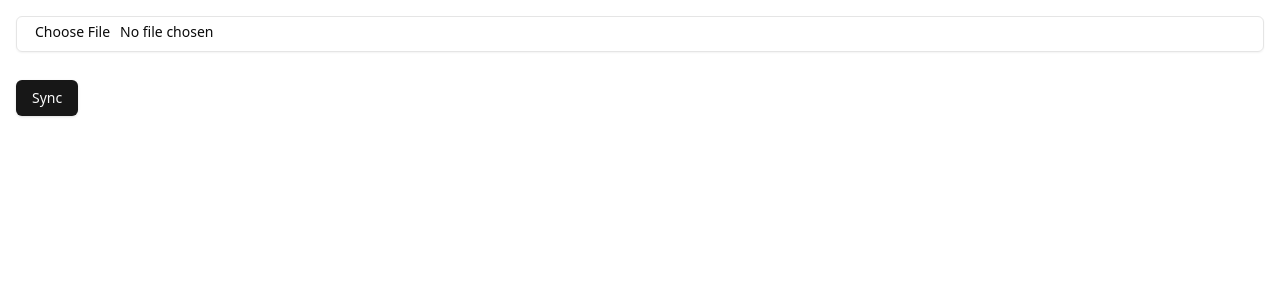
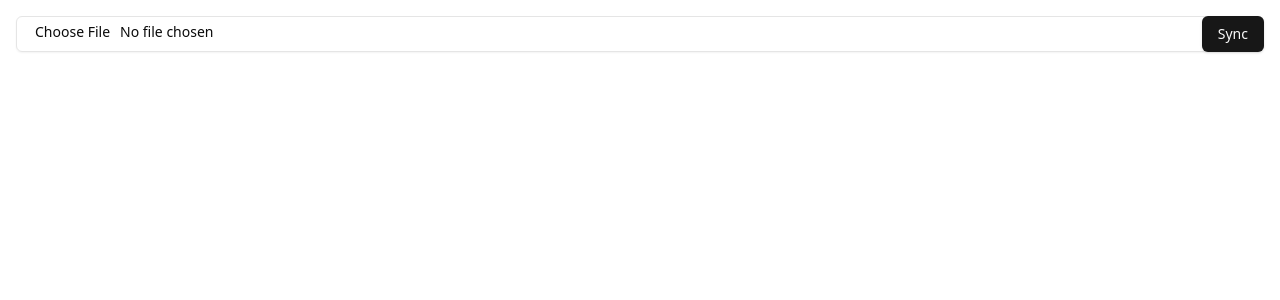
Before and after one commit to developedbyluan/ministoryapp, a Next.js app: page /create in a window 1280 px wide. Shown: the top 300 px of the page. Built offline with nearby package versions, Linux system fonts and the light colour scheme.

Commit message:
Move Sync button to fixed position in top-right corner

```diff
--- a/app/create/page.tsx
+++ b/app/create/page.tsx
@@ -99,9 +99,11 @@ export default function TranscriptionEditorPage() {
   return (
     <div className="flex flex-col gap-7 items-start p-4">
       <Input type="file" accept=".txt" onChange={handleFileUpload} />
-      <Button onClick={syncTranscriptions}>Sync</Button>
       <div className="flex flex-col gap-7 items-start py-7">
         {transcriptionElements}
+      </div>
+      <div className="fixed top-4 right-4">
+        <Button onClick={syncTranscriptions}>Sync</Button>
       </div>
       <div className="flex flex-col gap-7 items-start py-7">
         {blockElements}
```
